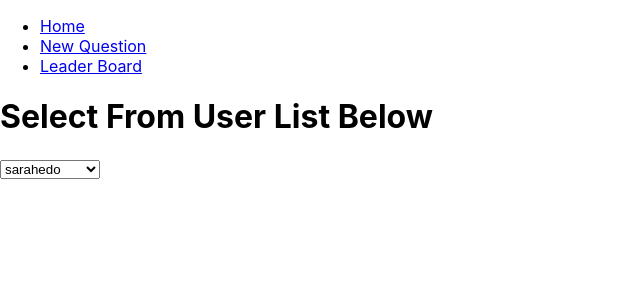
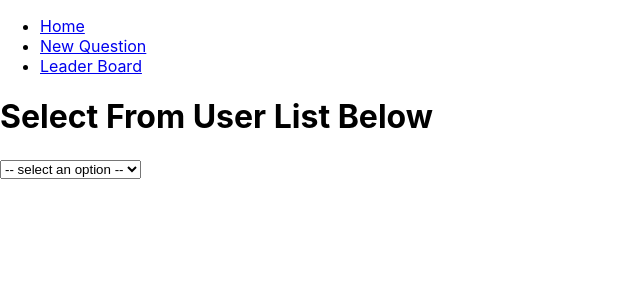
Before and after one commit to Rakeshpatel87p/wouldYouRather, a React (Create React App) app: page / in a window 1280 px wide. Shown: the top 300 px of the page, without its empty margins (0-640 px from the left). Built offline with nearby package versions, Linux system fonts and the light colour scheme.

Commit message:
workaround for unselectable option1

```diff
--- a/src/components/Login.js
+++ b/src/components/Login.js
@@ -16,6 +16,7 @@ class Login extends Component {
 			<div>
 				<h1>Select From User List Below</h1>
 				<select onChange={this.setAuthedUser}>
+					<option disabled selected value> -- select an option -- </option>
 					{this.props.users.map((user) => (
 						<option key={user} value={user}>{user}</option>
 					))}
```
